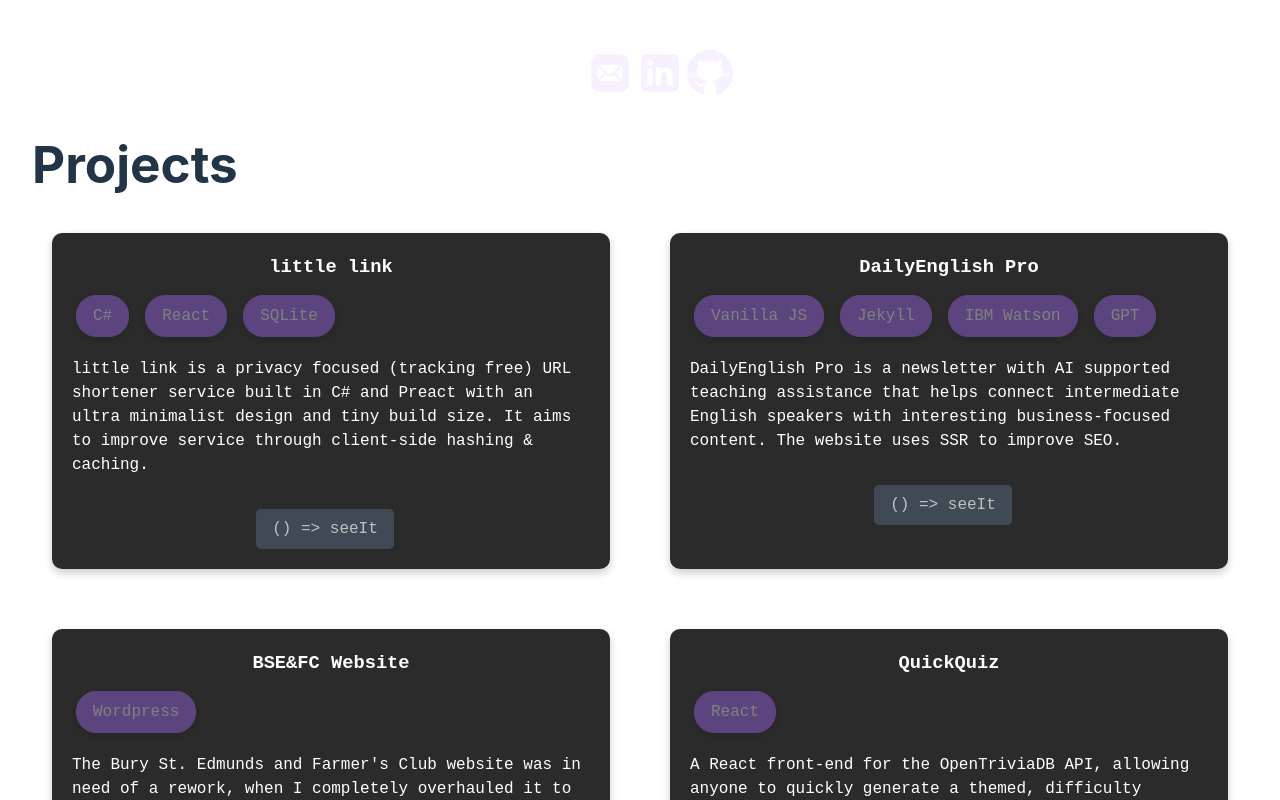
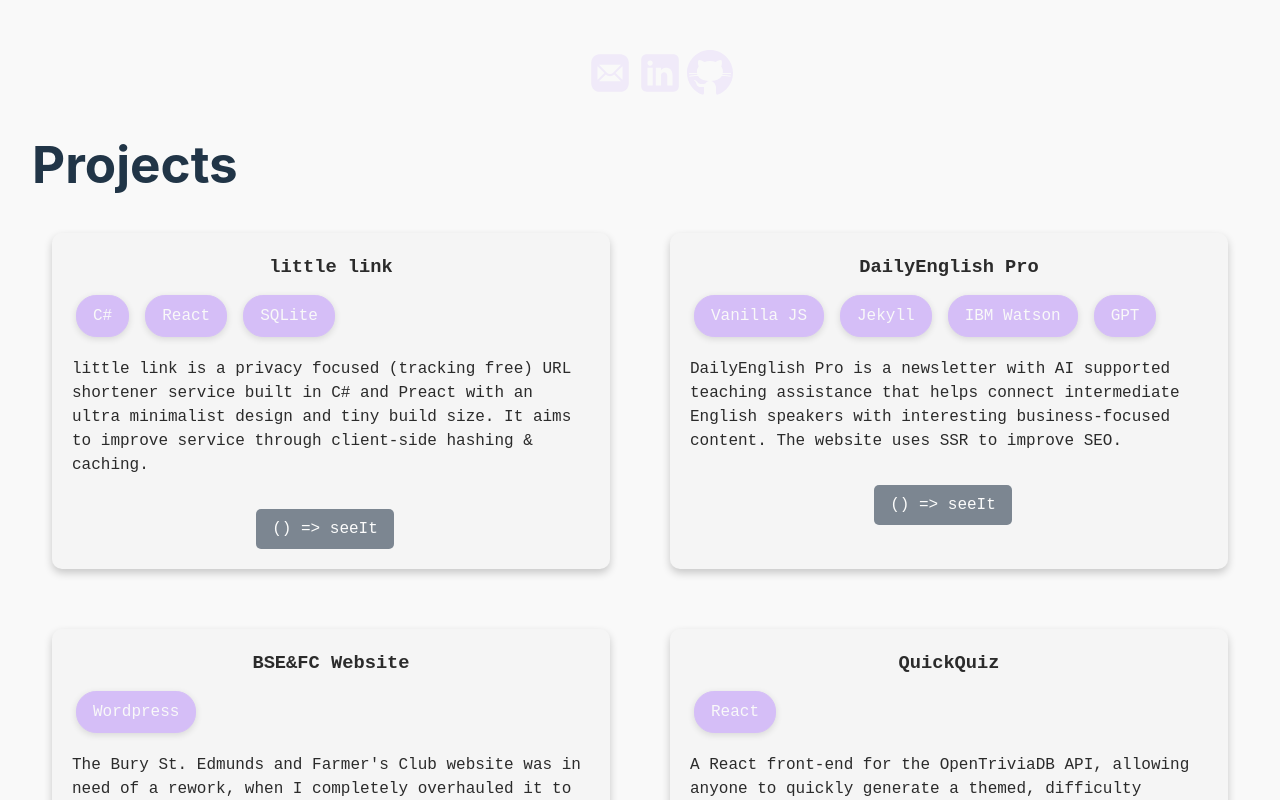
Before and after one commit to WillC33/Portfolio, a Preact app: page / in a window 1280 px wide. Both pictures are taken after a click on the item "() => projects". Shown: the top 800 px of the page. Built offline with nearby package versions, Linux system fonts and the light colour scheme; a web font is replaced by a local one.

Commit message:
Various CSS improvements to light mode

```diff
--- a/src/components/Card/Card.module.css
+++ b/src/components/Card/Card.module.css
@@ -62,3 +62,13 @@
     opacity: 1;
     transform: scale(1.05);
 }
+
+@media (prefers-color-scheme: light) {
+    .card {
+        background-color: whitesmoke;
+        color: #2b2b2b;
+    }
+    .card:hover {
+        background-color: ghostwhite;
+    }
+}
--- a/src/context/ColourContext.jsx
+++ b/src/context/ColourContext.jsx
@@ -6,7 +6,7 @@ const ColourContext = createContext();
 export const ColourProvider = ({ children }) => {
     const [colour, setColour] = useState('');
     const colourOptions = [
-        "#E39F23",
+        "#e69809",
         "#a66efa"
     ];
 
--- a/src/index.css
+++ b/src/index.css
@@ -58,10 +58,7 @@ button:focus-visible {
 @media (prefers-color-scheme: light) {
   :root {
     color: #213547;
-    background-color: #ffffff;
-  }
-  a:hover {
-    color: #747bff;
+    background-color: #f9f9f9;
   }
   button {
     background-color: #f9f9f9;
```
